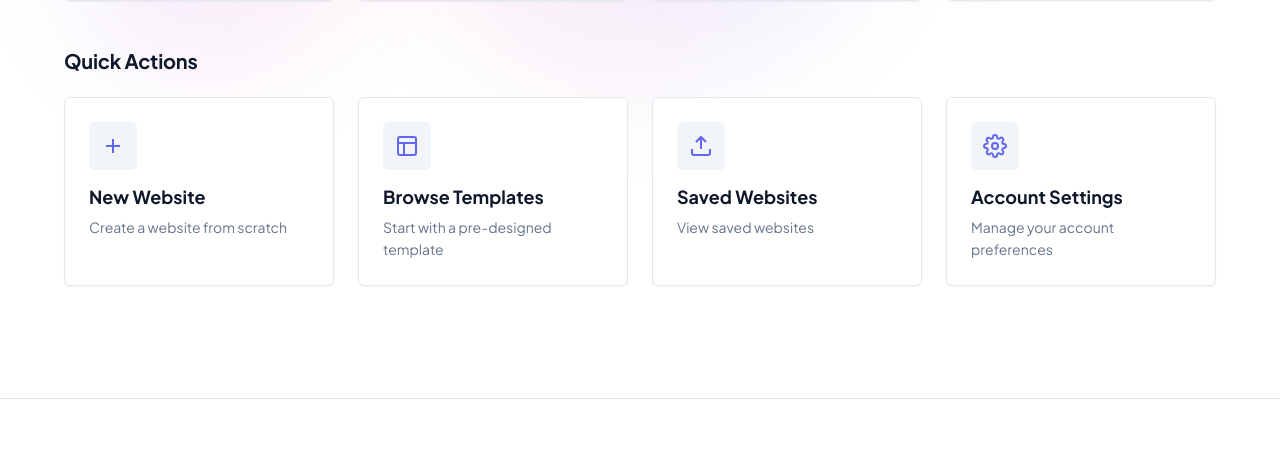
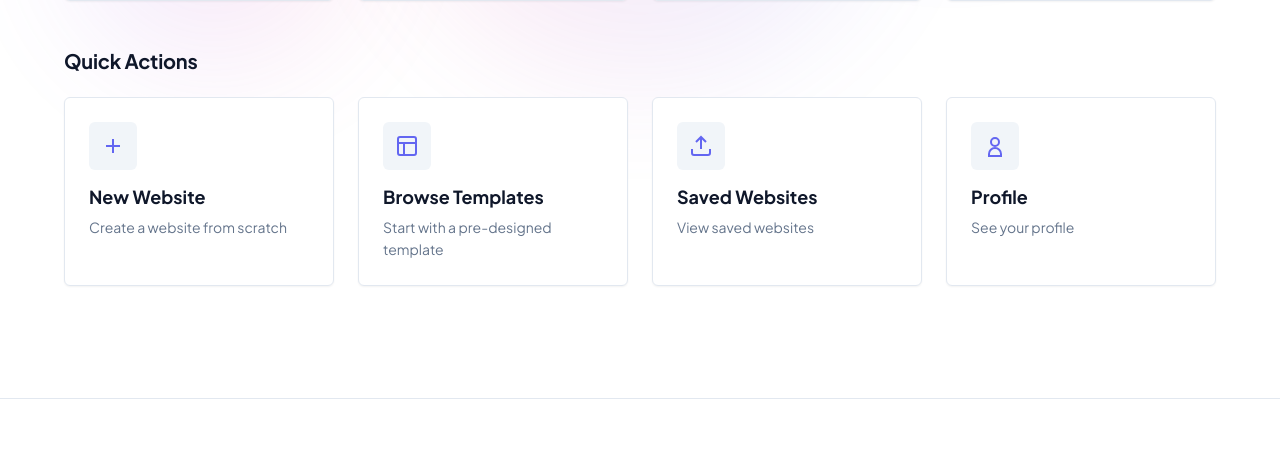
Before and after one commit to houssainiS/PFE, a Django app: template templates/work/home.html in a window 1280 px wide. Shown: the part 566-1023 px from the top of the page. Run offline with Django 3.2, Linux system fonts and the light colour scheme; the template is opened without the code that fills it, so the values that code supplies are empty.

Commit message:
changed the settings link to profile in home.html

```diff
--- a/templates/work/home.html
+++ b/templates/work/home.html
@@ -118,16 +118,16 @@
                     <h3>Saved Websites</h3>
                     <p>View saved websites</p>
                 </a>
-                <a href="settings.html" class="action-card">
+                <a href="{% url 'work:profile' user.id %}" class="action-card">
                     <div class="action-icon">
                         <svg viewBox="0 0 24 24" width="24" height="24" stroke="currentColor" stroke-width="2" fill="none">
-                            <circle cx="12" cy="12" r="3"></circle>
-                            <path d="M19.4 15a1.65 1.65 0 0 0 .33 1.82l.06.06a2 2 0 0 1 0 2.83 2 2 0 0 1-2.83 0l-.06-.06a1.65 1.65 0 0 0-1.82-.33 1.65 1.65 0 0 0-1 1.51V21a2 2 0 0 1-2 2 2 2 0 0 1-2-2v-.09A1.65 1.65 0 0 0 9 19.4a1.65 1.65 0 0 0-1.82.33l-.06.06a2 2 0 0 1-2.83 0 2 2 0 0 1 0-2.83l.06-.06a1.65 1.65 0 0 0 .33-1.82 1.65 1.65 0 0 0-1.51-1H3a2 2 0 0 1-2-2 2 2 0 0 1 2-2h.09A1.65 1.65 0 0 0 4.6 9a1.65 1.65 0 0 0-.33-1.82l-.06-.06a2 2 0 0 1 0-2.83 2 2 0 0 1 2.83 0l.06.06a1.65 1.65 0 0 0 1.82.33H9a1.65 1.65 0 0 0 1-1.51V3a2 2 0 0 1 2-2 2 2 0 0 1 2 2v.09a1.65 1.65 0 0 0 1 1.51 1.65 1.65 0 0 0 1.82-.33l.06-.06a2 2 0 0 1 2.83 0 2 2 0 0 1 0 2.83l-.06.06a1.65 1.65 0 0 0-.33 1.82V9a1.65 1.65 0 0 0 1.51 1H21a2 2 0 0 1 2 2 2 2 0 0 1-2 2h-.09a1.65 1.65 0 0 0-1.51 1z"></path>
+                            <path d="M12 12c2.21 0 4-1.79 4-4s-1.79-4-4-4-4 1.79-4 4 1.79 4 4 4zM12 14c-3.31 0-6 2.69-6 6v2h12v-2c0-3.31-2.69-6-6-6z"></path>
                         </svg>
                     </div>
-                    <h3>Account Settings</h3>
-                    <p>Manage your account preferences</p>
+                    <h3>Profile</h3>
+                    <p>See your profile</p>
                 </a>
+
             </div>
         </div>
     </div>
```
